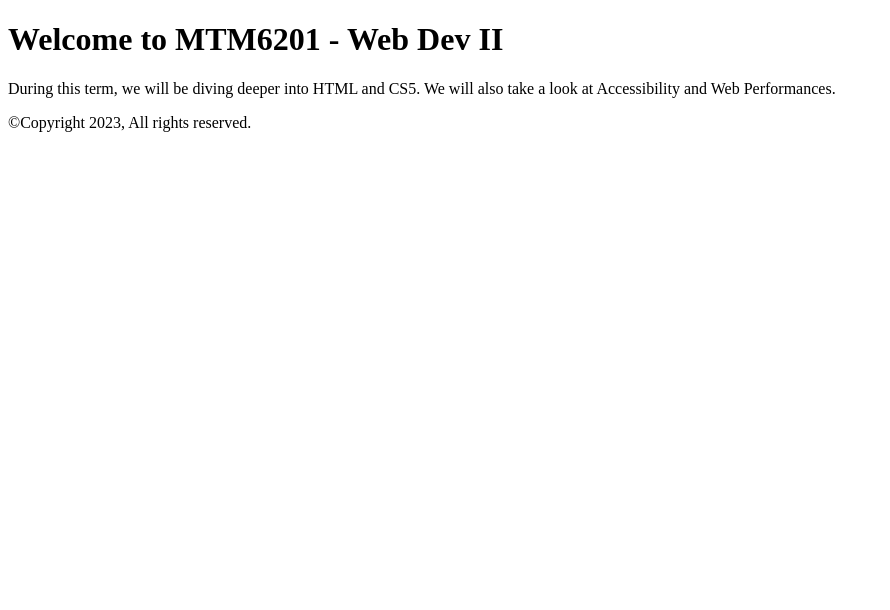
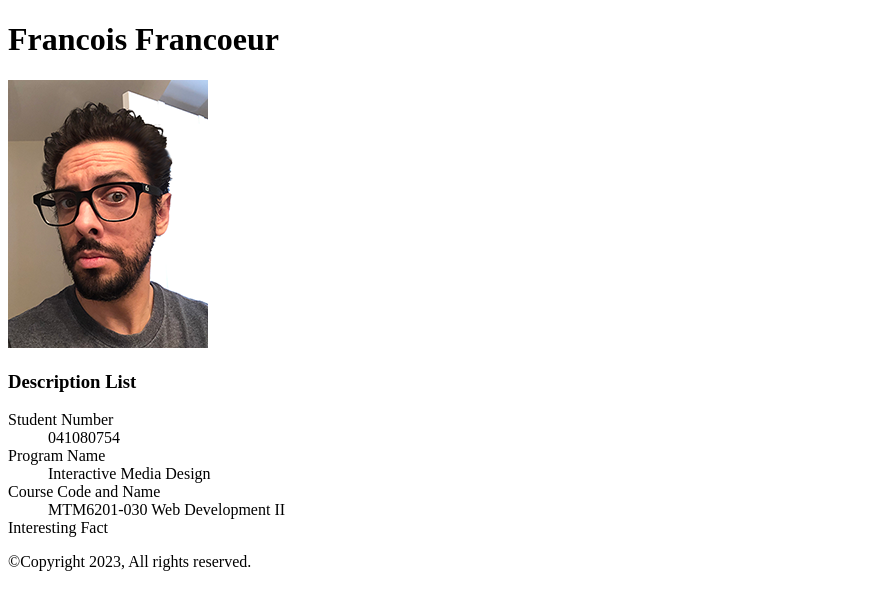
Before and after one commit to fran0570/mtm6201-week1-030, a plain HTML site: page index.html in a window 1280 px wide. Shown: the whole page, without its empty margins (0-890 px from the left). Drawn offline with Linux system fonts and the light colour scheme.

Commit message:
adds content and image to index.html

```diff
--- a/index.html
+++ b/index.html
@@ -4,15 +4,28 @@
     <meta charset="UTF-8">
     <meta http-equiv="X-UA-Compatible" content="IE=edge">
     <meta name="viewport" content="width=device-width, initial-scale=1.0">
-    <title>MTM6201 - Week 1 - Demo</title>
+    <title>Francois Francoeur</title>
 </head>
 <body>
     <header>
-        <h1>Welcome to MTM6201 - Web Dev II</h1>
+        <h1>Francois Francoeur</h1>
     </header>
     <main>
-        <p>During this term, we will be diving deeper into HTML and CS5. We will also take a
-            look at Accessibility and Web Performances.</p>
+        <img src="images/IMG_039.png" alt="self portrait image">
+        <h3>Description List</h3>
+        <dl>
+            <dt>Student Number</dt>
+            <dd>041080754</dd>
+
+            <dt>Program Name</dt>
+            <dd>Interactive Media Design</dd>
+
+            <dt>Course Code and Name</dt>
+            <dd>MTM6201-030 Web Development II</dd>
+
+            <dt>Interesting Fact</dt>
+            <dd></dd>
+        </dl>
     </main>
     <footer>
         <p>&copy;Copyright 2023, All rights reserved.</p>
```
Also changed, not shown: images/IMG_039.png (added), 1 other file.
